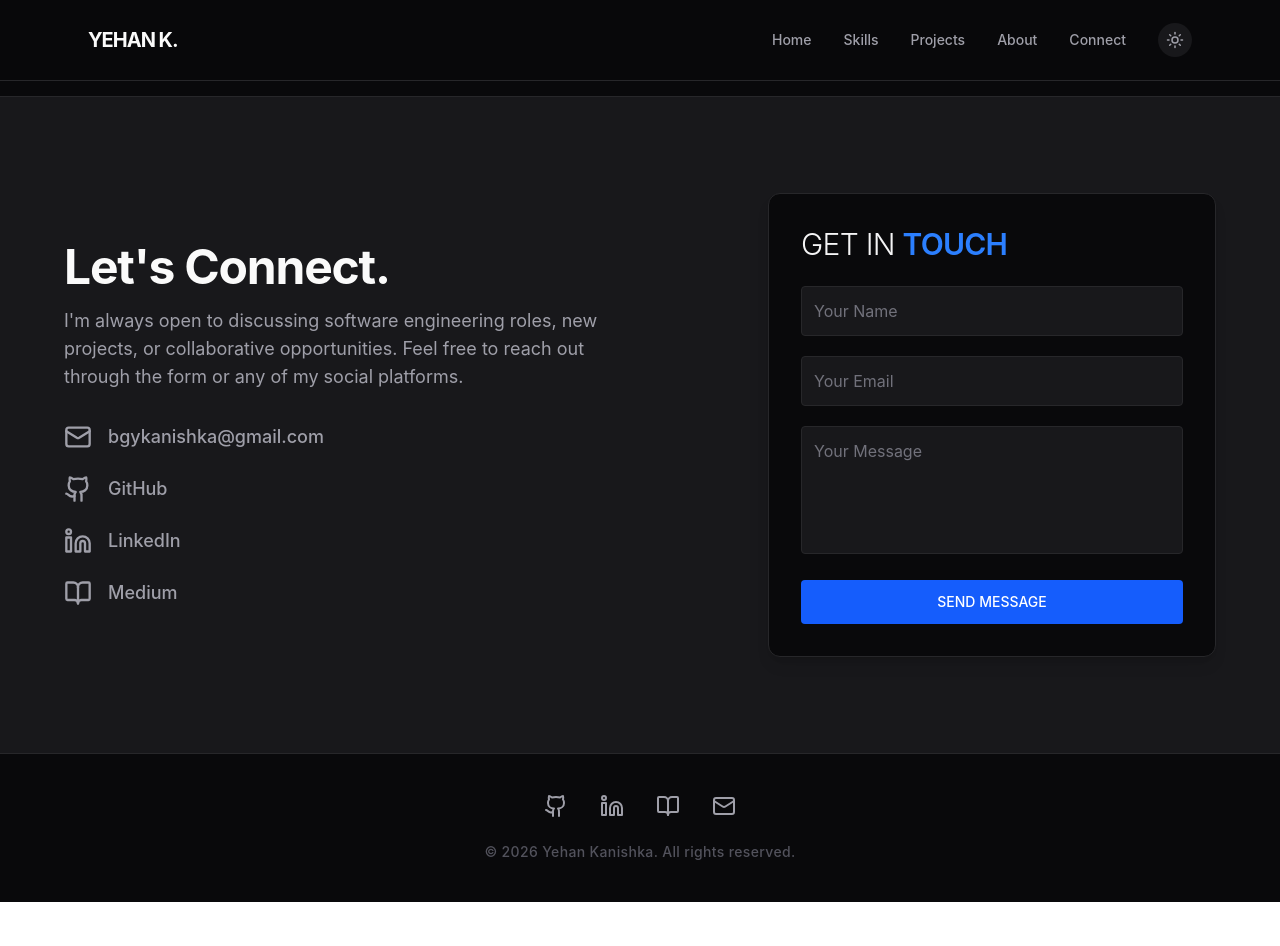
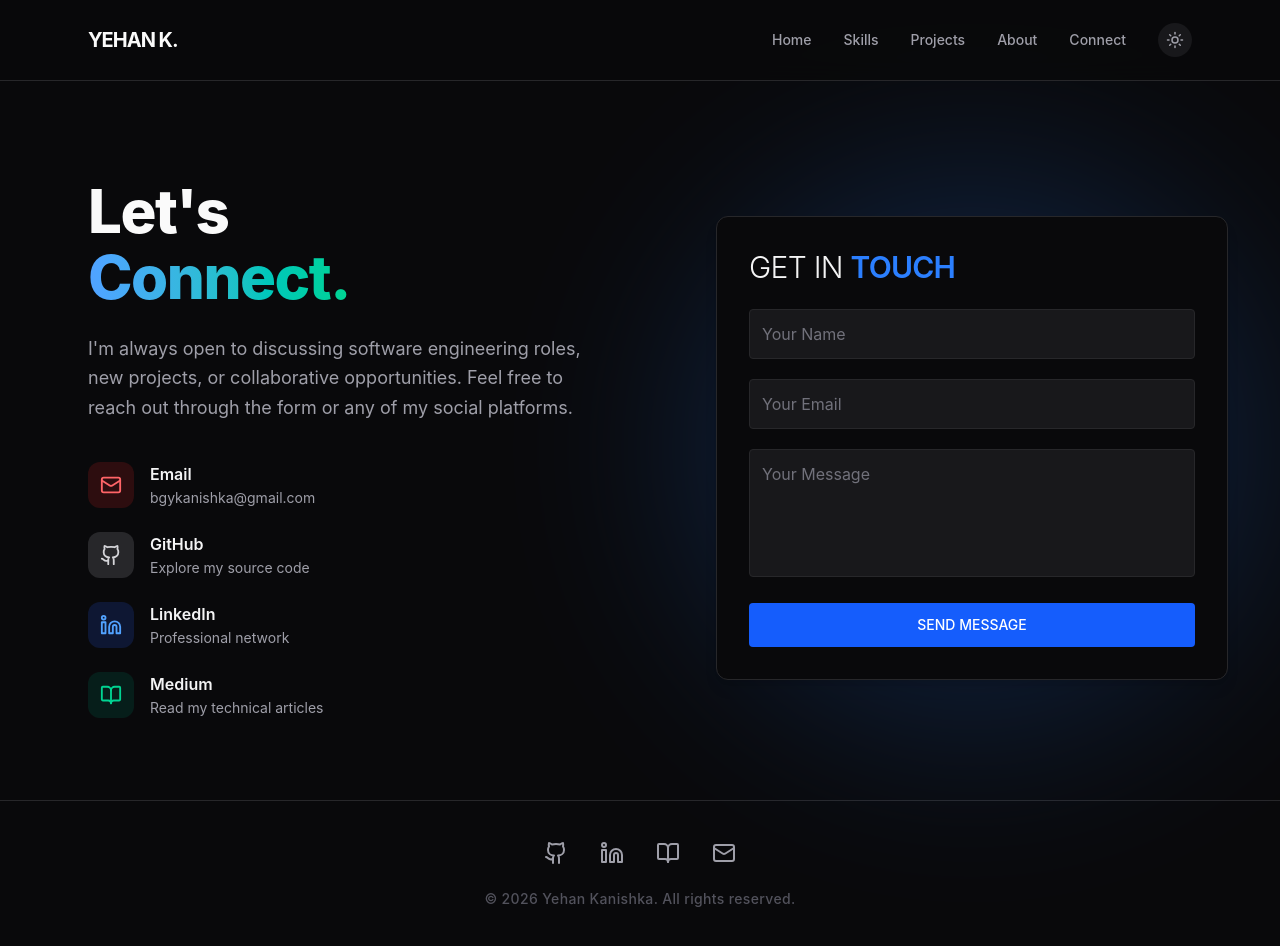
Before and after one commit to BGYKanishka/portfolio_site, a React app: page /contact in a window 1280 px wide. Shown: the top 946 px of the page. Before the commit the page ends 902 px from the top, so only its background shows below. Built offline with nearby package versions, Linux system fonts and the light colour scheme; the HTML template or start-up script is replaced by a standard one.

Commit message:
feat: add hero section

```diff
--- a/src/components/ContactForm.jsx
+++ b/src/components/ContactForm.jsx
@@ -33,7 +33,7 @@ export default function ContactForm() {
   };
 
   return (
-    <div className="max-w-md mx-auto p-8 bg-white dark:bg-zinc-950 border border-zinc-200 dark:border-zinc-800 rounded-xl shadow-lg font-sans transition-colors duration-300">
+    <div className="w-full max-w-lg mx-auto p-8 bg-white dark:bg-zinc-950 border border-zinc-200 dark:border-zinc-800 rounded-xl shadow-lg font-sans transition-colors duration-300">
       <h2 className="text-3xl font-light tracking-tight text-zinc-900 dark:text-zinc-100 mb-6 uppercase">
         Get In <span className="font-semibold text-blue-600 dark:text-blue-500">Touch</span>
       </h2>
--- a/src/pages/ContactSection.jsx
+++ b/src/pages/ContactSection.jsx
@@ -1,46 +1,80 @@
+import React from 'react';
 import ContactForm from '../components/ContactForm';
 import { Github, Linkedin, BookOpen, Mail } from 'lucide-react';
 
 export default function ContactSection() {
   return (
-    <section id="contact" className="flex-grow py-24 px-6 bg-zinc-100 dark:bg-zinc-900 border-t border-zinc-200 dark:border-zinc-800 transition-colors duration-300">
-      <div className="max-w-6xl mx-auto grid grid-cols-1 md:grid-cols-2 gap-16 items-center">
+    <section className="px-6 flex items-center min-h-[calc(100vh-6rem)] pt-28 pb-16 md:pt-0 md:pb-0 transition-colors duration-300">
+      <div className="max-w-7xl mx-auto w-full grid grid-cols-1 md:grid-cols-2 gap-12 lg:gap-24 items-center">
 
-        <div className="space-y-8">
-          <div>
-            <h2 className="text-4xl md:text-5xl font-bold tracking-tight text-zinc-900 dark:text-zinc-50 mb-4">
-              Let's Connect.
+        {/* Left Column */}
+        <div className="flex flex-col items-start text-left z-20 md:ml-8 lg:ml-16">
+
+          <div className="mb-10">
+            <h2 className="text-4xl md:text-5xl lg:text-6xl font-extrabold tracking-tight text-zinc-900 dark:text-zinc-50 mb-6 leading-[1.1]">
+              Let's <br className="hidden md:block" />
+              <span className="text-transparent bg-clip-text bg-gradient-to-r from-blue-600 to-emerald-500 dark:from-blue-400 dark:to-emerald-400">
+                Connect.
+              </span>
             </h2>
-            <p className="text-zinc-600 dark:text-zinc-400 text-lg">
+            <p className="text-zinc-600 dark:text-zinc-400 text-base md:text-lg max-w-lg leading-relaxed">
               I'm always open to discussing software engineering roles, new projects, or collaborative opportunities. Feel free to reach out through the form or any of my social platforms.
             </p>
           </div>
 
-          <div className="flex flex-col space-y-6">
-            <a href="mailto:bgykanishka@gmail.com" className="flex items-center space-x-4 text-zinc-600 dark:text-zinc-400 hover:text-red-500 dark:hover:text-red-400 transition-colors group">
-              <Mail size={28} className="group-hover:-translate-y-1 transition-transform" />
-              <span className="font-medium text-lg">bgykanishka@gmail.com</span>
+          <div className="flex flex-col space-y-6 w-full">
+
+            <a href="mailto:bgykanishka@gmail.com" className="flex items-center space-x-4 group">
+              <div className="p-3 bg-red-100 dark:bg-red-900/30 text-red-600 dark:text-red-400 rounded-xl shrink-0 group-hover:-translate-y-1 transition-transform">
+                <Mail size={22} />
+              </div>
+              <div>
+                <h4 className="font-semibold text-zinc-900 dark:text-zinc-100 text-base group-hover:text-red-600 dark:group-hover:text-red-400 transition-colors">Email</h4>
+                <p className="text-sm text-zinc-500 dark:text-zinc-400 mt-0.5">bgykanishka@gmail.com</p>
+              </div>
             </a>
 
-            <a href="https://github.com/BGYKanishka" target="_blank" rel="noreferrer" className="flex items-center space-x-4 text-zinc-600 dark:text-zinc-400 hover:text-black dark:hover:text-white transition-colors group">
-              <Github size={28} className="group-hover:-translate-y-1 transition-transform" />
-              <span className="font-medium text-lg">GitHub</span>
+            <a href="https://github.com/BGYKanishka" target="_blank" rel="noreferrer" className="flex items-center space-x-4 group">
+              <div className="p-3 bg-zinc-200 dark:bg-zinc-800 text-zinc-700 dark:text-zinc-300 rounded-xl shrink-0 group-hover:-translate-y-1 transition-transform">
+                <Github size={22} />
+              </div>
+              <div>
+                <h4 className="font-semibold text-zinc-900 dark:text-zinc-100 text-base group-hover:text-black dark:group-hover:text-white transition-colors">GitHub</h4>
+                <p className="text-sm text-zinc-500 dark:text-zinc-400 mt-0.5">Explore my source code</p>
+              </div>
             </a>
 
-            <a href="https://www.linkedin.com/in/yehan-kanishka/" target="_blank" rel="noreferrer" className="flex items-center space-x-4 text-zinc-600 dark:text-zinc-400 hover:text-blue-600 dark:hover:text-blue-500 transition-colors group">
-              <Linkedin size={28} className="group-hover:-translate-y-1 transition-transform" />
-              <span className="font-medium text-lg">LinkedIn</span>
+            <a href="https://www.linkedin.com/in/yehan-kanishka/" target="_blank" rel="noreferrer" className="flex items-center space-x-4 group">
+              <div className="p-3 bg-blue-100 dark:bg-blue-900/30 text-blue-600 dark:text-blue-400 rounded-xl shrink-0 group-hover:-translate-y-1 transition-transform">
+                <Linkedin size={22} />
+              </div>
+              <div>
+                <h4 className="font-semibold text-zinc-900 dark:text-zinc-100 text-base group-hover:text-blue-600 dark:group-hover:text-blue-400 transition-colors">LinkedIn</h4>
+                <p className="text-sm text-zinc-500 dark:text-zinc-400 mt-0.5">Professional network</p>
+              </div>
             </a>
 
-            <a href="https://medium.com/@bgykanishka" target="_blank" rel="noreferrer" className="flex items-center space-x-4 text-zinc-600 dark:text-zinc-400 hover:text-emerald-600 dark:hover:text-emerald-500 transition-colors group">
-              <BookOpen size={28} className="group-hover:-translate-y-1 transition-transform" />
-              <span className="font-medium text-lg">Medium</span>
+            <a href="https://medium.com/@bgykanishka" target="_blank" rel="noreferrer" className="flex items-center space-x-4 group">
+              <div className="p-3 bg-emerald-100 dark:bg-emerald-900/30 text-emerald-600 dark:text-emerald-400 rounded-xl shrink-0 group-hover:-translate-y-1 transition-transform">
+                <BookOpen size={22} />
+              </div>
+              <div>
+                <h4 className="font-semibold text-zinc-900 dark:text-zinc-100 text-base group-hover:text-emerald-600 dark:group-hover:text-emerald-400 transition-colors">Medium</h4>
+                <p className="text-sm text-zinc-500 dark:text-zinc-400 mt-0.5">Read my technical articles</p>
+              </div>
             </a>
+
           </div>
         </div>
 
-        <div className="w-full max-w-md mx-auto md:mx-0 md:ml-auto">
-          <ContactForm />
+        {/* Right Column */}
+        <div className="w-full max-w-xl mx-auto md:mx-0 md:ml-auto relative mt-12 md:mt-0">
+
+          <div className="absolute top-1/2 left-1/2 -translate-x-1/2 -translate-y-1/2 bg-blue-500 blur-[100px] w-full h-[120%] opacity-10 dark:opacity-20 rounded-full z-0 pointer-events-none"></div>
+
+          <div className="relative z-10">
+            <ContactForm />
+          </div>
         </div>
 
       </div>
```
Also changed, not shown: src/pages/HeroSection.jsx (+98 -2 lines), 1 other file (tests, documents, lock files or other folders).
